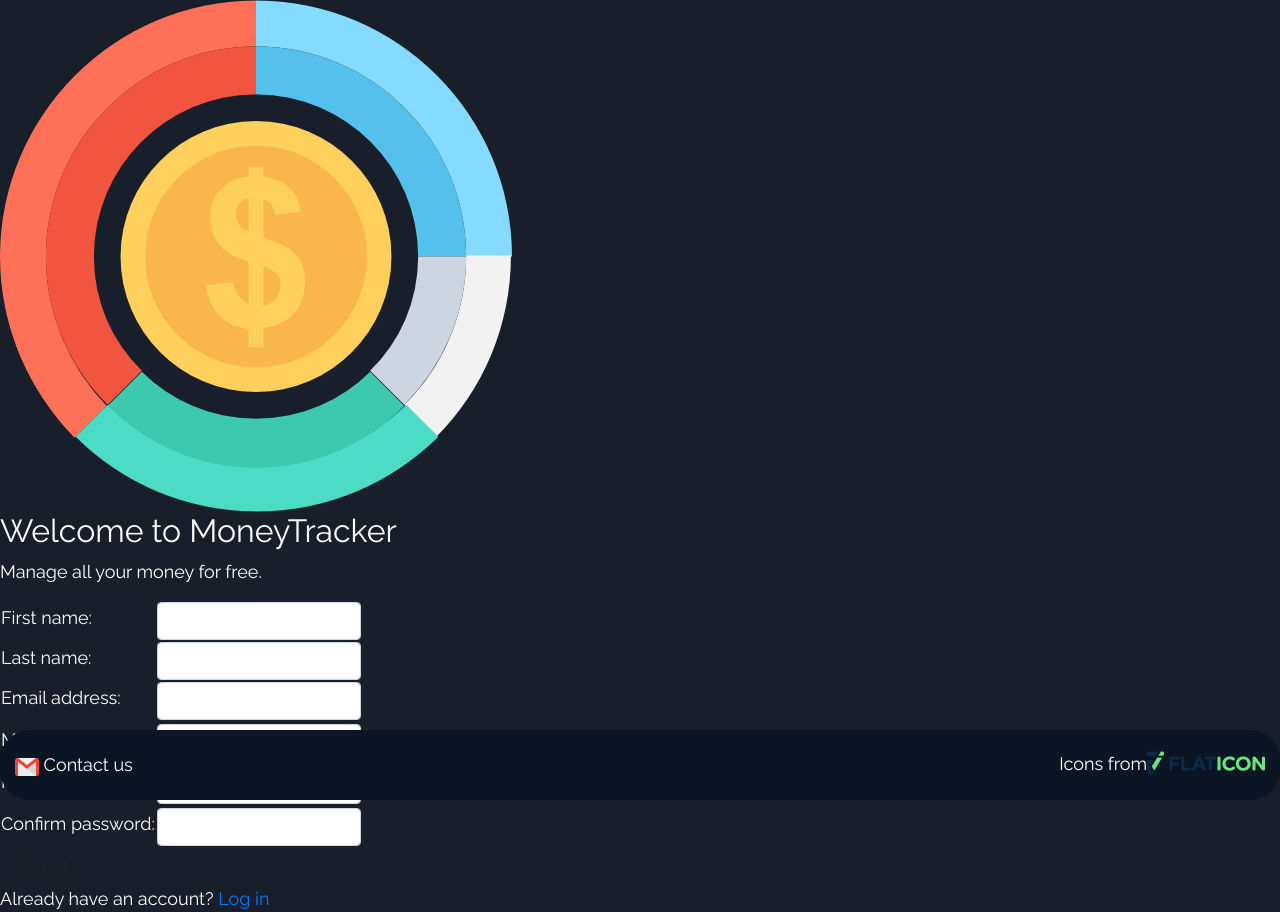
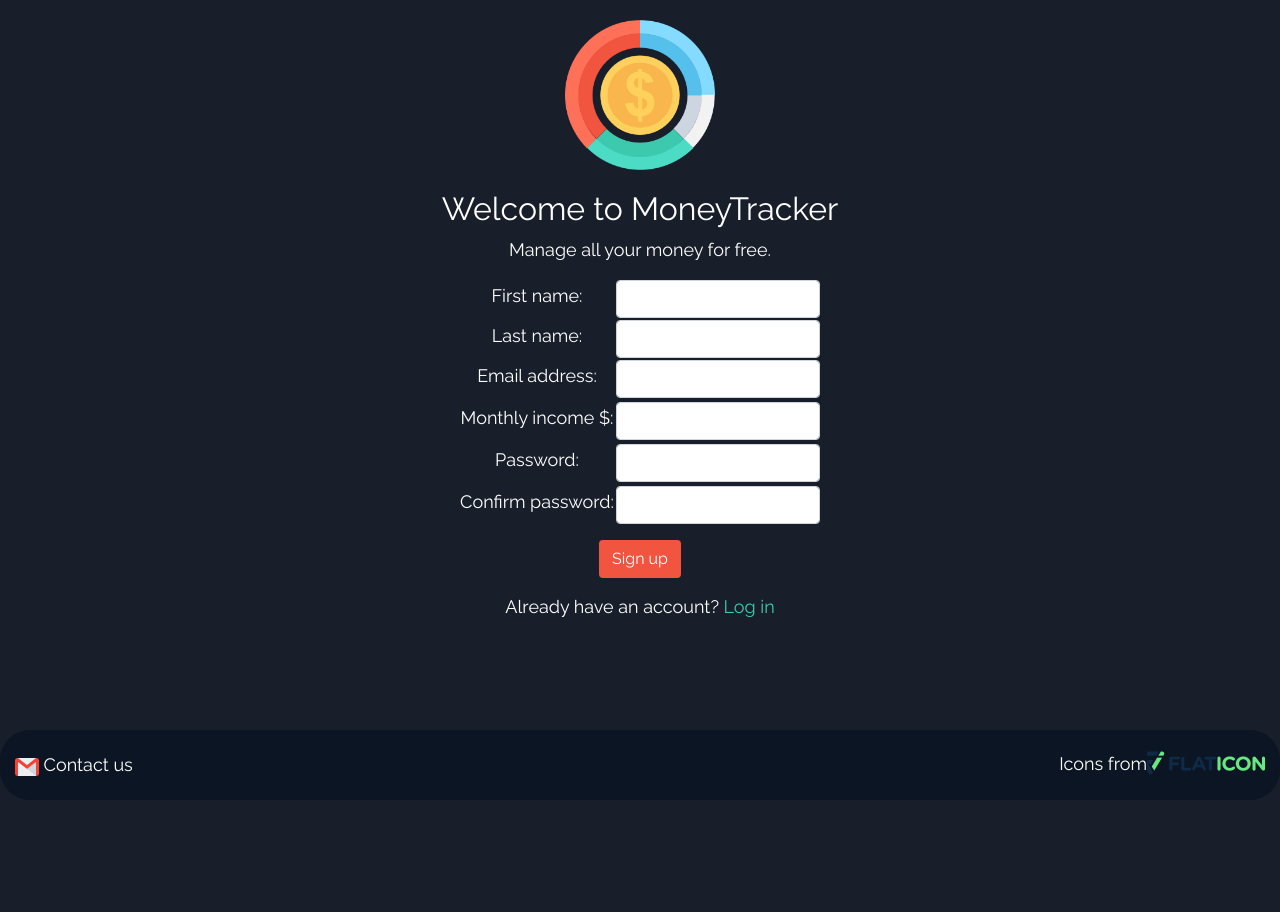
Before and after one commit to jetakasabaqi/money_tracker, a Flask app: page /register in a window 1280 px wide. After the commit the page ends 800 px from the top, so only its background shows below. Run offline with Flask 2, Linux system fonts and the light colour scheme; some libraries are stand-ins or nearby versions.

Commit message:
css edit

```diff
--- a/static/css/style.css
+++ b/static/css/style.css
@@ -37,6 +37,37 @@ body{
   .navbar li{
     display: inline-block;
     margin-left: 25px;
+  }
+
+/****************/
+
+.signup-login content{
+  display: flex;
+  flex-direction: column;
+  align-items: center;
+  text-align: center;
+
+}
+  .signup-login content img{
+    width: 150px;
+    height: 150px;
+    display: flex;
+    flex-direction: column;
+    align-items: center;
+    margin: 20px 0;
+  }
+  .signup-login form .btn{
+    margin: 15px;
+    background-color: #f1543f;
+    color: white;
+  }
+  .signup-login content a{
+    text-decoration: none;
+    color:#3dc9ae;
+  }
+  .errors-text{
+    color: red;
+    font-size: 11px;
   }
 /*************/
 /*.home{
```
